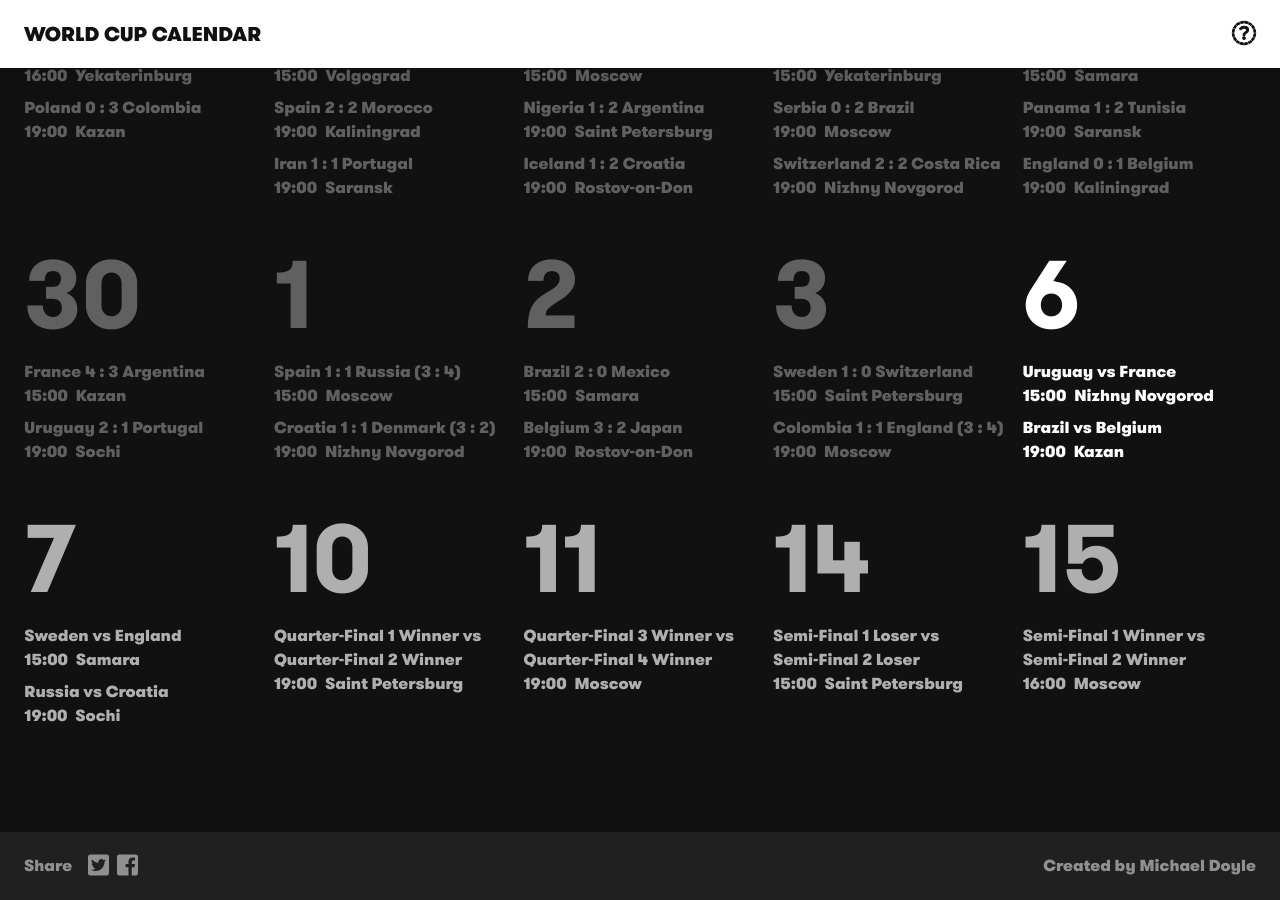
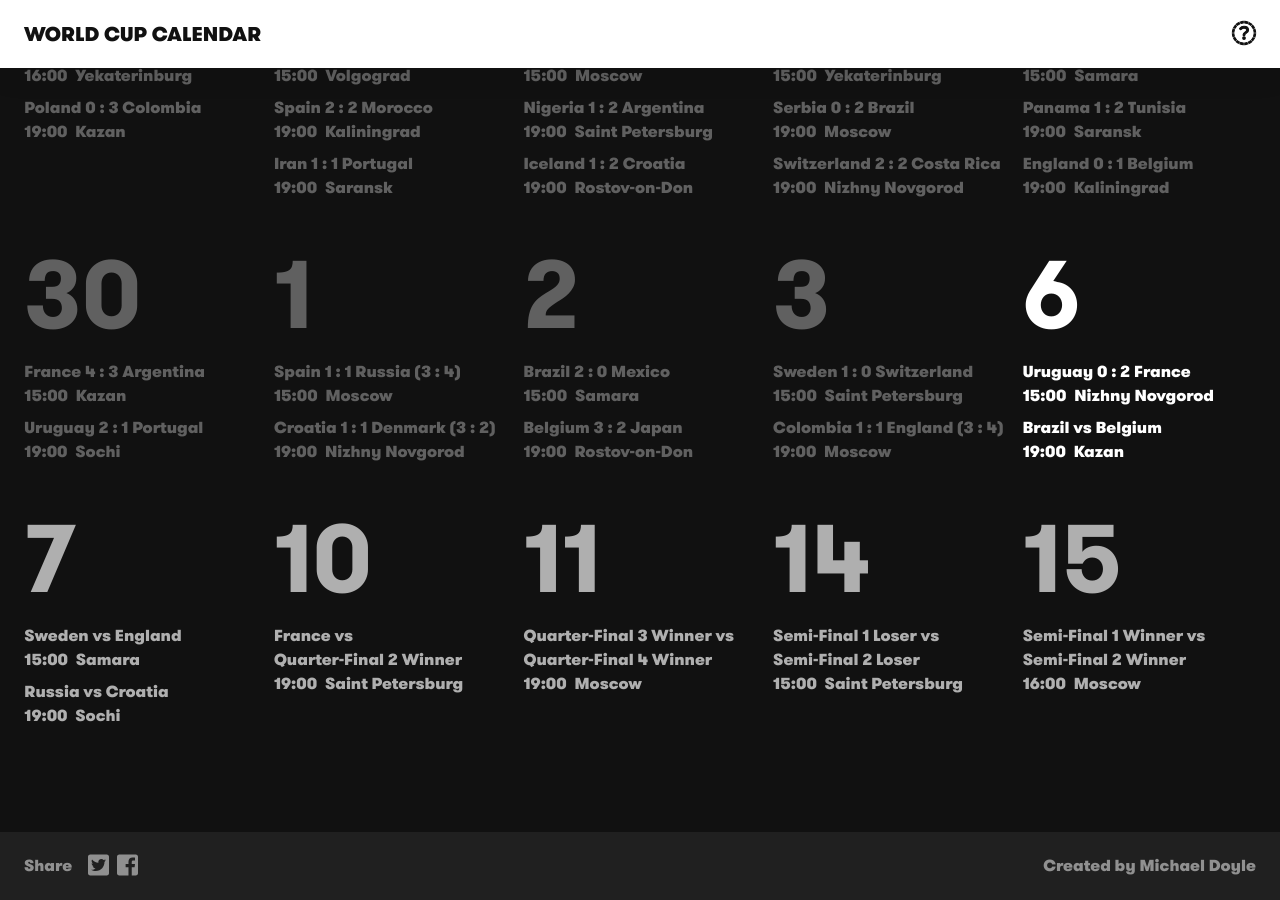
Before and after one commit to iamclydehoel/worldcupcalendar-2018, a Jekyll site: the page built from index.html, in a window 1280 px wide and 900 px high, scrolled down 996 px. Built offline with Jekyll 4.4.1, drawn with Linux system fonts in a browser that asks for light colours; nearby versions of some CDN libraries.

Commit message:
Score update

```diff
--- a/_data/fixtures.yml
+++ b/_data/fixtures.yml
@@ -379,7 +379,7 @@
   matches:
     - team1: Uruguay
       team2: France
-      score:
+      score: '0 : 2'
       time: '15:00'
       venue: Nizhny Novgorod
 
@@ -405,7 +405,7 @@
 
 - date: '10/7'
   matches:
-    - team1: Quarter-Final 1 Winner
+    - team1: France
       team2: Quarter-Final 2 Winner
       score:
       time: '19:00'
```
